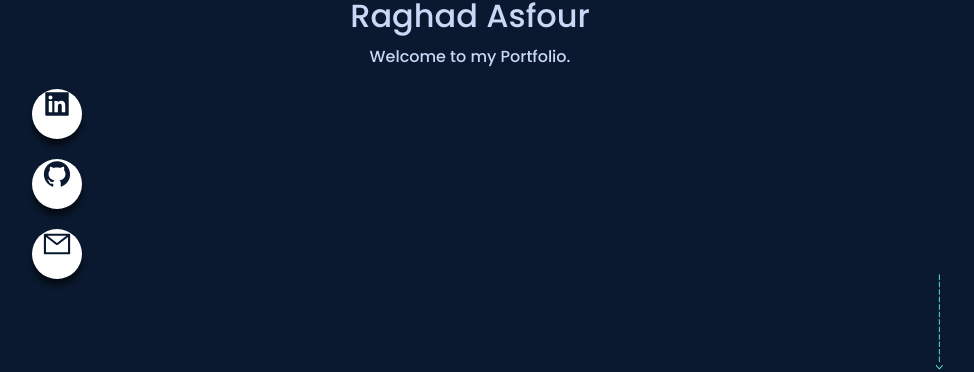
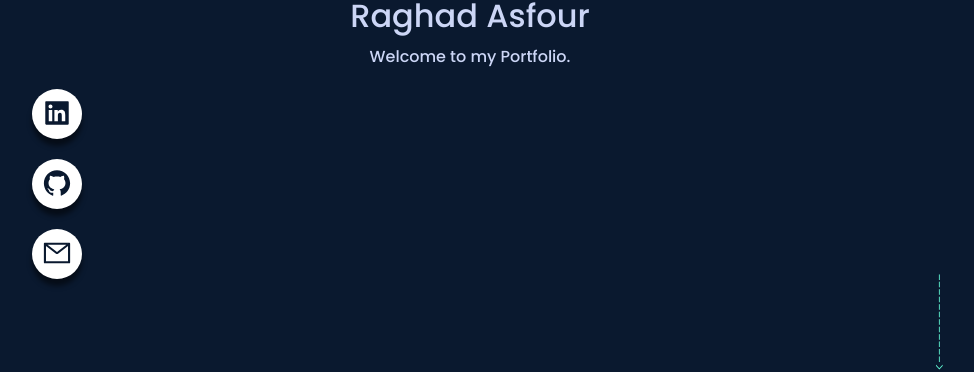
Before and after one commit to raghadasfour-02/personal-portfolio-2.0, a React (Create React App) app: page / in a window 1280 px wide. Shown: the part 146-518 px from the top of the page, without its empty margins (170-1144 px from the left). Built offline with nearby package versions, Linux system fonts and the light colour scheme.

Commit message:
Adjust Social Media Buttons

```diff
--- a/src/components/header/header.css
+++ b/src/components/header/header.css
@@ -14,12 +14,7 @@ header {
     display: flex;
     align-items: center;
   }
-/* Social Media Menu */
-@media screen and (max-width: 600px) {
-    .social-menu{
-      display: none;
-    }
-  }
+
   /*  Responsive social media menu */
   .social-menu{
     margin-bottom: 80px;
@@ -49,6 +44,10 @@ header {
     transition: 0.5s;
     transform: translate(0,0px);
     box-shadow: 0px 7px 5px rgba(0, 0, 0, 0.5);
+    padding: 0.6rem;
+    border-radius: 50%;
+    display: flex;
+    font-size: 1.1rem;
   }
 
   .social-menu ul li a:hover {
```
